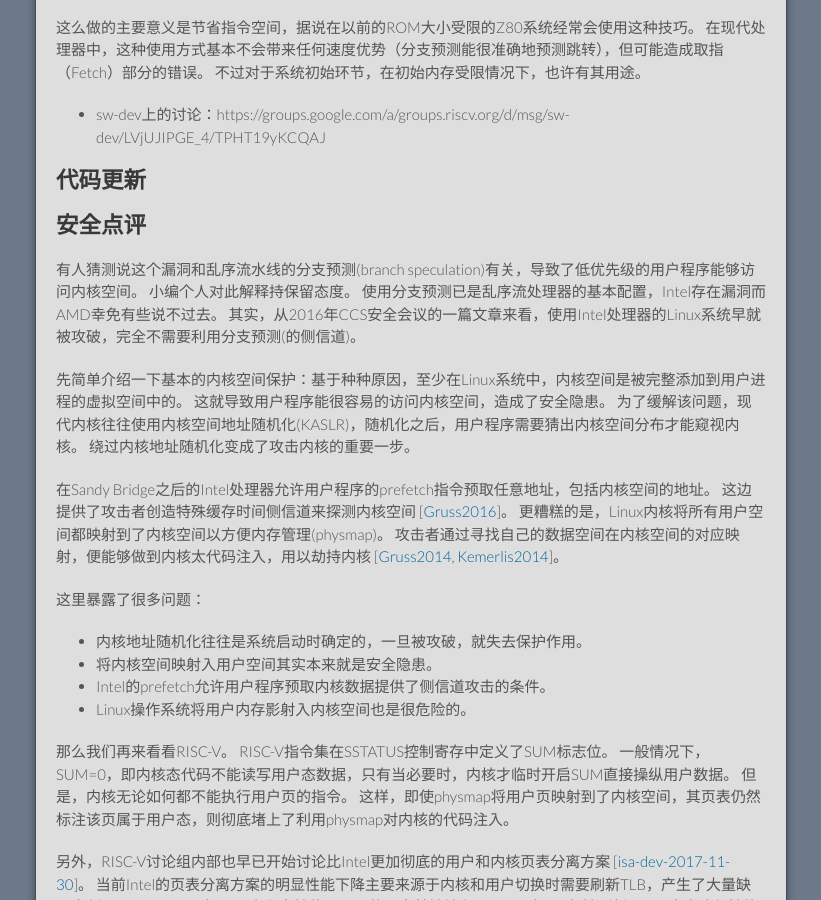
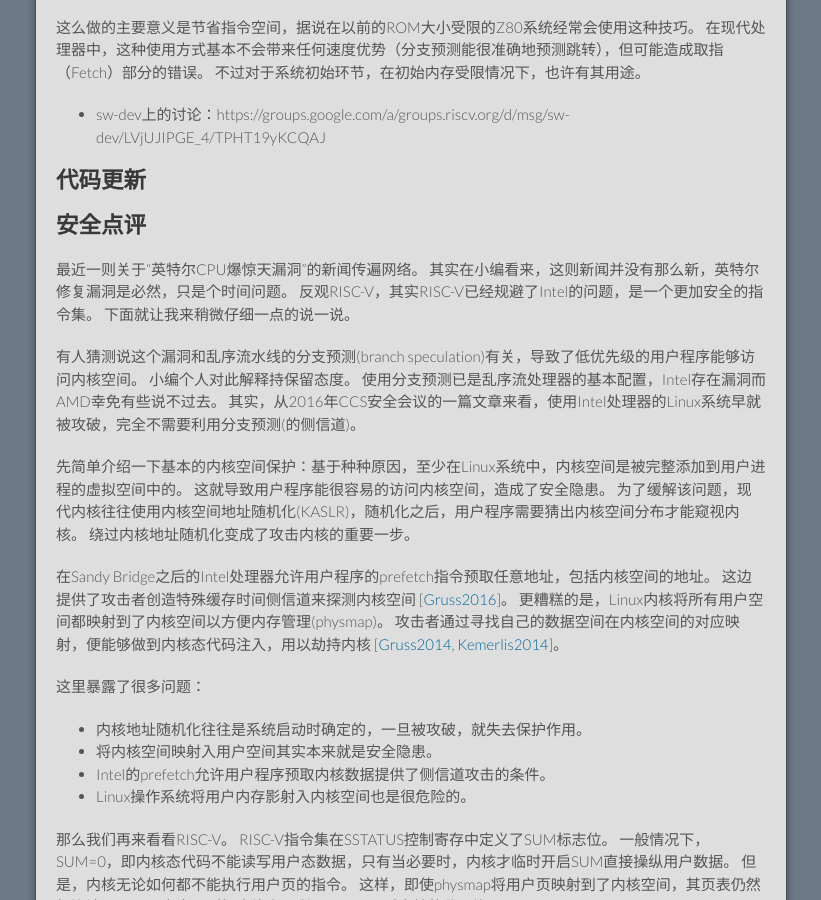
Before and after one commit to cnrv/home, a Jekyll site: the page built from bi-week-rpts/2018-01-04.md, in a window 1280 px wide and 900 px high, scrolled down 2456 px. Shown: the whole window, without its empty margins (229-1050 px from the left). Built offline with Jekyll 4.4.1, drawn with Linux system fonts in a browser that asks for light colours; Markdown is read by kramdown in place of the engine named in the settings; comment, search, counter and statistics services are not loaded; our own code applies the rules of GitHub Pages for plain Markdown files.

Commit message:
add missing preface and typo

```diff
--- a/bi-week-rpts/2018-01-04.md
+++ b/bi-week-rpts/2018-01-04.md
@@ -123,6 +123,11 @@
 
 ## 安全点评
 
+最近一则关于“英特尔CPU爆惊天漏洞”的新闻传遍网络。
+其实在小编看来，这则新闻并没有那么新，英特尔修复漏洞是必然，只是个时间问题。
+反观RISC-V，其实RISC-V已经规避了Intel的问题，是一个更加安全的指令集。
+下面就让我来稍微仔细一点的说一说。
+
 有人猜测说这个漏洞和乱序流水线的分支预测(branch speculation)有关，导致了低优先级的用户程序能够访问内核空间。
 小编个人对此解释持保留态度。
 使用分支预测已是乱序流处理器的基本配置，Intel存在漏洞而AMD幸免有些说不过去。
@@ -136,7 +141,7 @@
 在Sandy Bridge之后的Intel处理器允许用户程序的prefetch指令预取任意地址，包括内核空间的地址。
 这边提供了攻击者创造特殊缓存时间侧信道来探测内核空间 [[Gruss2016](#Gruss2016)]。
 更糟糕的是，Linux内核将所有用户空间都映射到了内核空间以方便内存管理(physmap)。
-攻击者通过寻找自己的数据空间在内核空间的对应映射，便能够做到内核太代码注入，用以劫持内核 [[Gruss2014](#Gruss2016), [Kemerlis2014](#Kemerlis2014)]。
+攻击者通过寻找自己的数据空间在内核空间的对应映射，便能够做到内核态代码注入，用以劫持内核 [[Gruss2014](#Gruss2016), [Kemerlis2014](#Kemerlis2014)]。
 
 这里暴露了很多问题：
 
```
